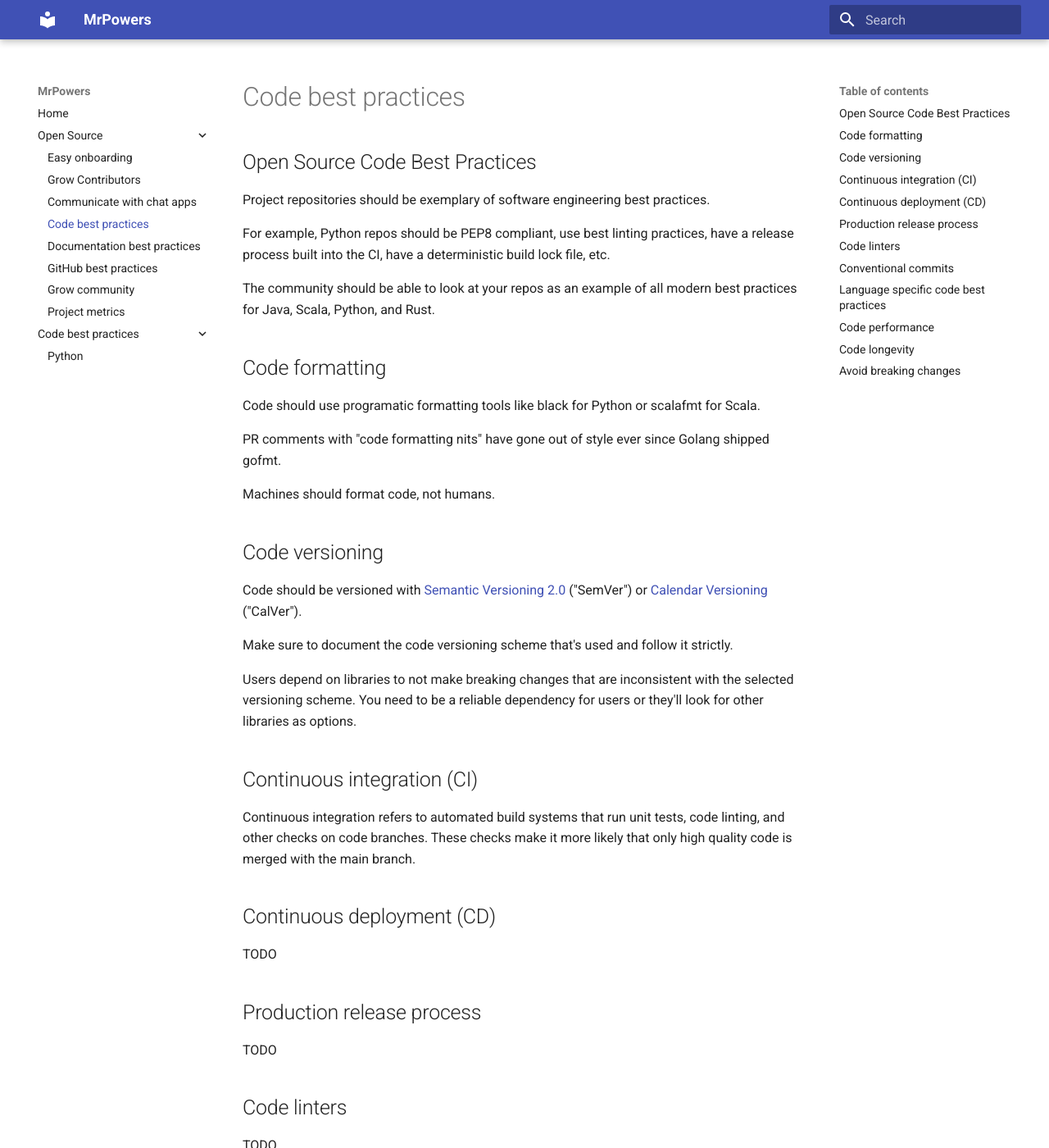
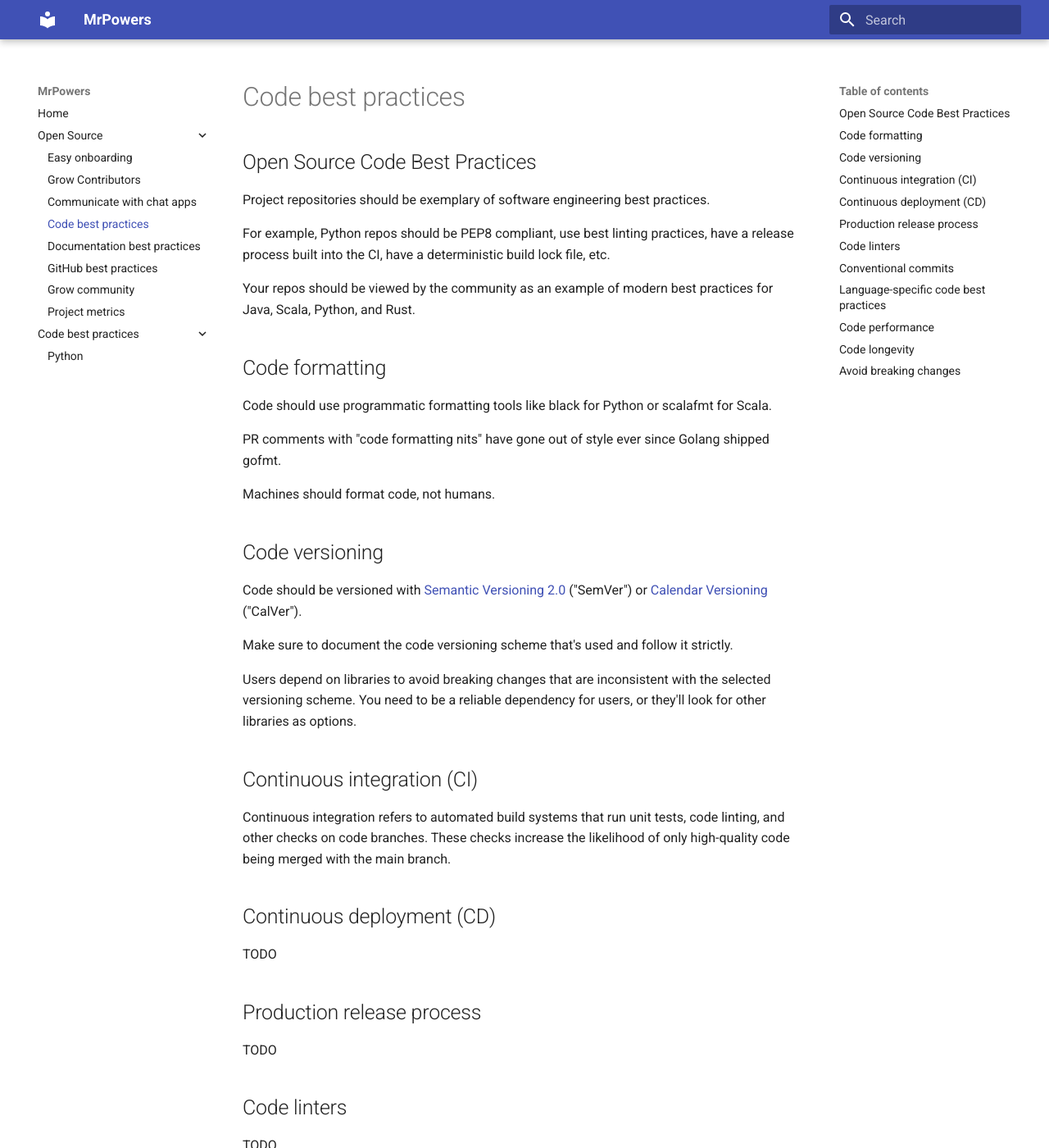
Before and after one commit to mrpowers-io/community, an MkDocs documentation site: the page built from docs/open-source/code-best-practices.md, in a window 1280 px wide and 1400 px high. Shown: the whole window at 82% size. Built offline with MkDocs 1.6.1 and Material for MkDocs 9.7.7, drawn with Linux system fonts in a browser that asks for light colours; some of the changed text lies outside the part shown.

Commit message:
Grammar update code-best-practices

```diff
--- a/docs/open-source/code-best-practices.md
+++ b/docs/open-source/code-best-practices.md
@@ -4,11 +4,11 @@ Project repositories should be exemplary of software engineering best practices.
 
 For example, Python repos should be PEP8 compliant, use best linting practices, have a release process built into the CI, have a deterministic build lock file, etc.
 
-The community should be able to look at your repos as an example of all modern best practices for Java, Scala, Python, and Rust.
+Your repos should be viewed by the community as an example of modern best practices for Java, Scala, Python, and Rust.
 
 ## Code formatting
 
-Code should use programatic formatting tools like black for Python or scalafmt for Scala.
+Code should use programmatic formatting tools like black for Python or scalafmt for Scala.
 
 PR comments with "code formatting nits" have gone out of style ever since Golang shipped gofmt.
 
@@ -20,11 +20,11 @@ Code should be versioned with [Semantic Versioning 2.0](https://semver.org/) ("S
 
 Make sure to document the code versioning scheme that's used and follow it strictly.
 
-Users depend on libraries to not make breaking changes that are inconsistent with the selected versioning scheme.  You need to be a reliable dependency for users or they'll look for other libraries as options.
+Users depend on libraries to avoid breaking changes that are inconsistent with the selected versioning scheme. You need to be a reliable dependency for users, or they'll look for other libraries as options.
 
 ## Continuous integration (CI)
 
-Continuous integration refers to automated build systems that run unit tests, code linting, and other checks on code branches.  These checks make it more likely that only high quality code is merged with the main branch.
+Continuous integration refers to automated build systems that run unit tests, code linting, and other checks on code branches.  These checks increase the likelihood of only high-quality code being merged with the main branch.
 
 
 
@@ -44,7 +44,7 @@ TODO
 
 TODO
 
-## Language specific code best practices
+## Language-specific code best practices
 
 TODO
 
```
